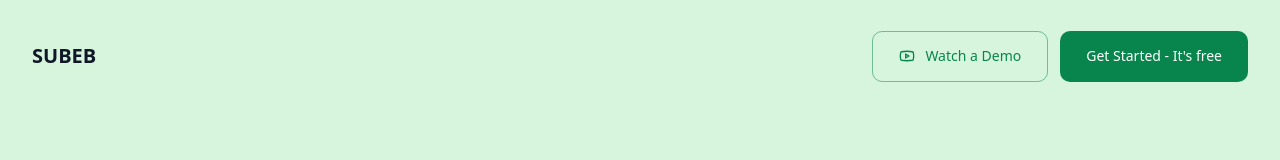
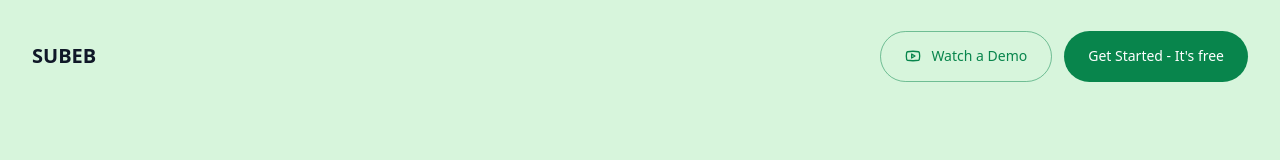
Before and after one commit to best-technologies/subeb-project-frontend, a Next.js app: page / in a window 1280 px wide. Shown: the top 160 px of the page. Built offline with nearby package versions, Linux system fonts and the light colour scheme; no server answers.

Commit message:
Fix: make CTA buttons full rounded.

```diff
--- a/src/components/shared/Footer.tsx
+++ b/src/components/shared/Footer.tsx
@@ -28,13 +28,13 @@ export default function Footer() {
                 <div className="flex flex-col sm:flex-row items-center justify-center gap-4">
                   <Button
                     variant="outline"
-                    className="rounded-full border-brand-green-accent text-brand-green hover:bg-gray-50 h-[51px] px-[26px] py-[15px] gap-[10px]"
+                    className="!rounded-full border-brand-green-accent text-brand-green hover:bg-gray-50 h-[51px] gap-[10px]"
                   >
                     <Youtube className="w-5 h-5" />
                     <span>Watch a Demo</span>
                   </Button>
                   <Link href="/login">
-                    <Button className="rounded-full bg-brand-green hover:bg-brand-green/90 text-white h-[51px] px-[26px] py-[15px] gap-[10px]">
+                    <Button className="!rounded-full bg-brand-green hover:bg-brand-green/90 text-white h-[51px] gap-[10px]">
                       Get Started - It&apos;s free
                     </Button>
                   </Link>
--- a/src/components/shared/Header.tsx
+++ b/src/components/shared/Header.tsx
@@ -58,13 +58,13 @@ export default function Header() {
           <div className="hidden lg:flex items-center space-x-3">
             <Button
               variant="outline"
-              className="rounded-full border-brand-green-accent text-brand-green hover:bg-gray-50 h-[51px] px-[26px] py-[15px] gap-[10px]"
+              className="!rounded-full border-brand-green-accent text-brand-green hover:bg-gray-50 h-[51px] gap-[10px]"
             >
               <Youtube className="w-4 h-4" />
               <span>Watch a Demo</span>
             </Button>
             <Link href="/login">
-              <Button className="rounded-full bg-brand-green hover:bg-brand-green/90 text-white h-[51px] px-[26px] py-[15px] gap-[10px]">
+              <Button className="!rounded-full bg-brand-green hover:bg-brand-green/90 text-white h-[51px] gap-[10px]">
                 Get Started - It&apos;s free
               </Button>
             </Link>
@@ -102,14 +102,14 @@ export default function Header() {
         <div className="flex flex-col p-8 pt-24 space-y-6">
           <Button
             variant="outline"
-            className="w-full rounded-full border-brand-green-accent text-brand-green hover:bg-gray-50 h-[51px] px-[26px] py-[15px] gap-[10px] justify-center"
+            className="w-full !rounded-full border-brand-green-accent text-brand-green hover:bg-gray-50 h-[51px] gap-[10px] justify-center"
             onClick={() => setIsMobileMenuOpen(false)}
           >
             <Youtube className="w-4 h-4" />
             <span>Watch a Demo</span>
           </Button>
           <Link href="/login" onClick={() => setIsMobileMenuOpen(false)}>
-            <Button className="w-full rounded-full bg-brand-green hover:bg-brand-green/90 text-white h-[51px] px-[26px] py-[15px] gap-[10px] justify-center">
+            <Button className="w-full !rounded-full bg-brand-green hover:bg-brand-green/90 text-white h-[51px] gap-[10px] justify-center">
               Get Started - It&apos;s free
             </Button>
           </Link>
```
